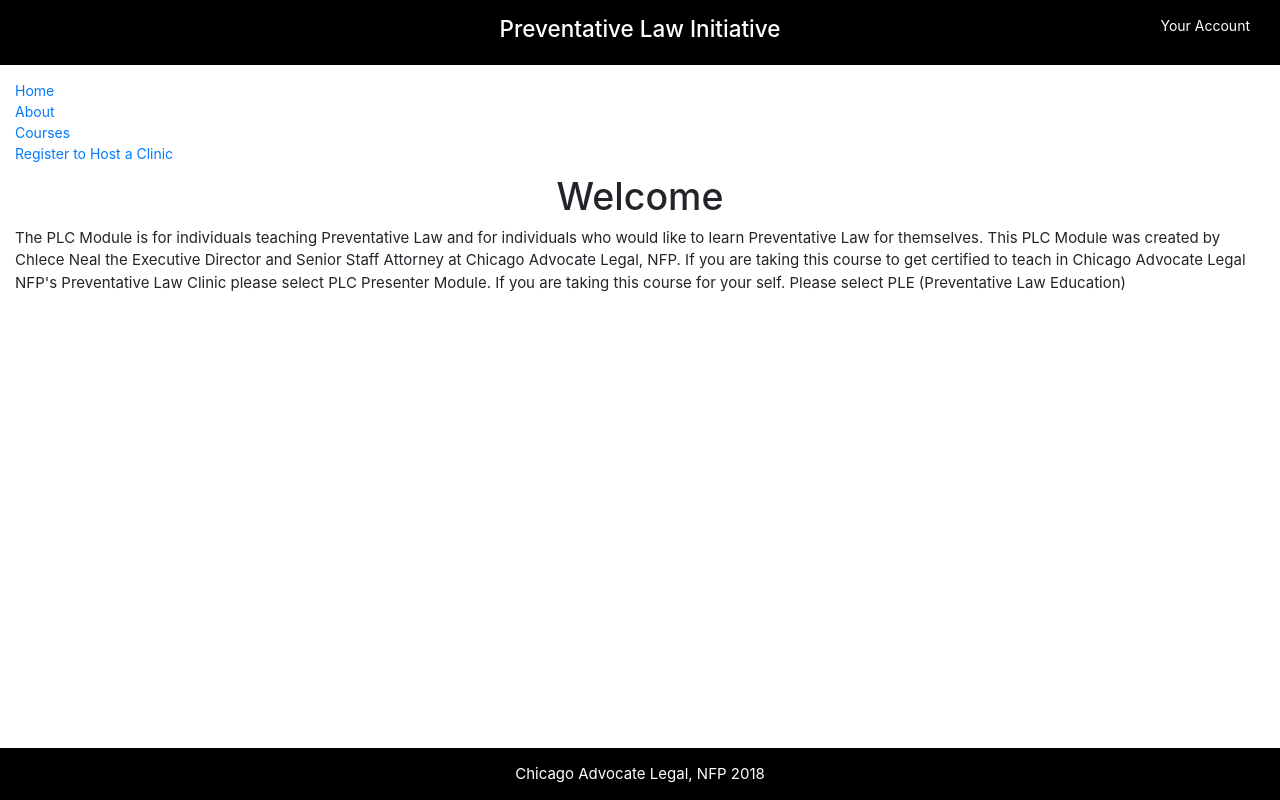
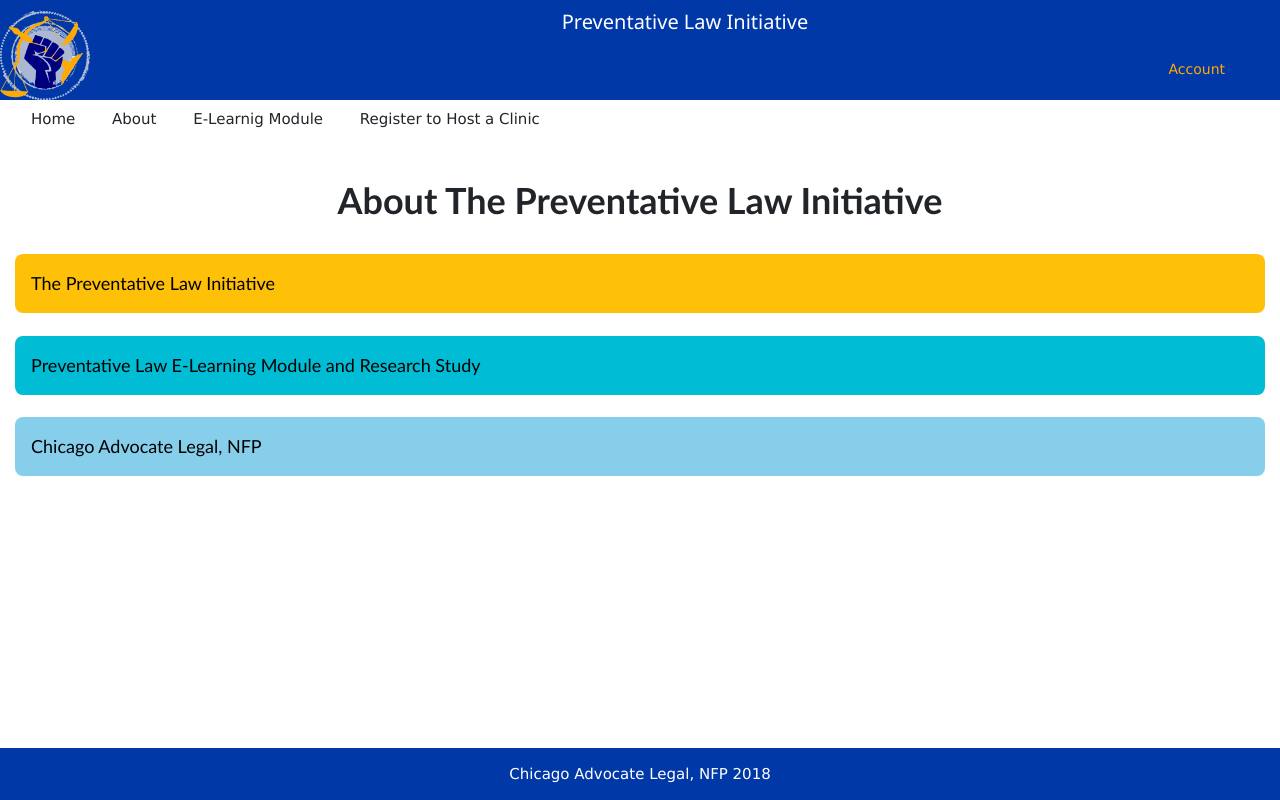
Before and after one commit to CNWNMURRAY/PLI-COMP490, a Django app: page /PLCert/ in a window 1280 px wide. Run offline with Django 3.2, Linux system fonts and the light colour scheme; some libraries are stand-ins or nearby versions.

Commit message:
working on design
no real issues at this point

```diff
--- a/PLI/PLCert/templates/PLCert/index.html
+++ b/PLI/PLCert/templates/PLCert/index.html
@@ -3,24 +3,62 @@
 {% block content %}
 
 
+<h1 style="font-family:calibri;"><strong> About The Preventative Law Initiative</strong></h1><br>
 
+<div class="about_container">
 
-    <h1> Welcome </h1>
-<div class ="home_container">
-    <p class="introduction">
-        The PLC Module is for individuals teaching Preventative Law and for individuals
-    who would like to learn  Preventative Law for themselves.
-    This PLC Module was created by Chlece Neal the Executive Director and Senior Staff
-    Attorney at Chicago Advocate Legal, NFP.
-    If you are taking this course to get certified to teach in Chicago Advocate
-    Legal NFP's Preventative Law Clinic please select PLC Presenter Module.
-    If you are taking this course for your self. Please select PLE (Preventative
-    Law Education)
-    </p>
+        <button style="color:#0038a8;font-family:calibri;" onclick="myFunction('Demo1')" class="w3-btn w3-block w3-padding-16 w3-round-large  w3-large w3-amber w3-left-align">The Preventative Law Initiative</button><br>
+        <div id="Demo1" class="w3-container w3-hide">
+        <p style="font-family:calibri;">The Preventative Law Initiative is a project focusing on reducing the finacial and emtional
+        cost of civil ligitgation on self represented litigants by prodividng legal information education.
+        Chicago Advocate Legal, NFP (CAL),provides legal education workshops to the community on various housing and family law topics.</p>
+        </div>
+
+        <button style="color:#0038a8;font-family:calibri;" onclick="myFunction2('Demo2')" class="w3-btn w3-block w3-padding-16 w3-round-large w3-large w3-cyan w3-left-align">Preventative Law E-Learning Module and Research Study</button><br>
+        <div id="Demo2" class="w3-container w3-hide">
+        <p style="font-family:calibri;">The Preventative E-Learning Module is designed to improve non-lawyers understanding of the civil legal process.</p>
+        </div>
+
+        <button style="color:#0038a8;font-family:calibri;" onclick="myFunction3('Demo3')" class="w3-btn w3-block w3-padding-16 w3-round-large w3-large w3-light-blue w3-left-align"<a href=http://www.chicagoadvocatelegal.com/>Chicago Advocate Legal, NFP</a></button><br>
+        <div id="Demo3" class="w3-container w3-hide">
+        <p style="font-family:calibri;">Chicago Advocate Legal, NFP is a non-profit law firm dedicated to providing affordable and accessible civil legal services to low and middle income individuals in the Cook County area.</p>
+        </div>
+
+        </div>
+        <script>
+        function myFunction(id) {
+            var x = document.getElementById(id);
+            if (x.className.indexOf("w3-show") == -1) {
+                x.className += " w3-show";
+            } else {
+                x.className = x.className.replace(" w3-show", "");
+            }
+        }
+        </script>
+
+        <script>
+                function myFunction2(id) {
+                    var x = document.getElementById(id);
+                    if (x.className.indexOf("w3-show") == -1) {
+                        x.className += " w3-show";
+                    } else {
+                        x.className = x.className.replace(" w3-show", "");
+                    }
+                }
+        </script>
+
+        <script>
+                function myFunction3(id) {
+                    var x = document.getElementById(id);
+                    if (x.className.indexOf("w3-show") == -1) {
+                        x.className += " w3-show";
+                    } else {
+                        x.className = x.className.replace(" w3-show", "");
+                    }
+                }
+        </script>
+
 </div>
 
 
-
-
-
 {% endblock %}
--- a/PLI/PLCert/templates/PLCert/layout.html
+++ b/PLI/PLCert/templates/PLCert/layout.html
@@ -4,79 +4,158 @@
 <style>
 
         header {
-            padding: 1em;
-            position: fixed;
+            position: absolute;
             top:0;
             left:0;
             color: white;
-            background-color: black;
+            background-color: #0038a8;
             text-align: center;
             width: 100%;
         }
+
         footer {
             padding: 1em;
             position: fixed;
             bottom:0;
             left:0;
             color: white;
-            background-color: black;
+            background-color: #0038a8;
             text-align: center;
             width: 100%;
         }
 
-        h1 {
-            clear: left;
-            text-align: center;
+        img {
+            float:left;
+            top:0;
         }
 
-        .navbar-nav{
-            float: left;
-            display: block;
-            margin-top: 80px;
-            padding-bottom: 10px;
-            font-size: 14px;
-
+        h1 {
+            text-align: center;
+            clear: both;
+            position: relative;
+            padding-top: 30px;
+            color:#0038a8;
         }
 
+
         .dropbtn {
-            background-color:black;
-            color: white;
+            background-color: #0038a8;
+            color: #ffaa00;
             padding: 15px;
             font-size: 14px;
             border: none;
             cursor: pointer;
+            border-radius: 8px;
+            margin-right:40px;
         }
 
         .dropdown {
             position: relative;
             display: inline-block;
+            border-radius: 8px;
         }
 
         .dropdown-content {
             display: none;
-            right: 0;
-            background-color:whitesmoke;
-
+            position: absolute;
+            background-color: #f9f9f9;
+            min-width: 115px;
             box-shadow: 0px 8px 16px 0px rgba(0,0,0,0.2);
             z-index: 1;
+            border-radius: 8px;
         }
 
         .dropdown-content a {
             color: black;
-            padding: 10px 10px;
+            padding: 12px 16px;
             text-decoration: none;
             display: block;
+            border-radius: 8px;
         }
 
-        .dropdown-content a:hover {background-color:black}
+        .dropdown-content a:hover {background-color: #f1f1f1}
 
         .dropdown:hover .dropdown-content {
             display: block;
         }
 
-        .dropdown:hover .dropbtn {
-            background-color: black;
+
+        .dropbtn:hover {
+            background-color: #0038a8;
         }
+
+        div .topnav {
+            margin-top: 100px;
+
+        }
+
+        .button1 {
+            background-color: rgb(201, 164, 44);
+            border: none;
+            color: white;
+            padding: 16px 32px;
+            text-align: center;
+            text-decoration: none;
+            display: inline-block;
+            font-size: 16px;
+            margin: 4px 2px;
+            -webkit-transition-duration: 0.4s; /* Safari */
+            transition-duration: 0.4s;
+            cursor: pointer;
+
+        }
+
+        .button1 {
+            background-color: white;
+            color: black;
+            border: 2px solid #ffaa00;
+            border-radius: 8px;
+        }
+
+        .button1:hover {
+            background-color:#ffaa00;
+            color: white;
+        }
+
+        .button2 {
+            background-color: white;
+            color: black;
+            border: 2px solid #0038a8;
+            border-radius: 8px;
+        }
+
+        .button2:hover {
+            background-color: #0038a8;
+            color: white;
+        }
+
+
+        input, select {
+            width: 100%;
+            padding: 6px 8px;
+            display: inline-block;
+            border: 1px solid#abb9d4;
+            border-radius: 4px;
+            box-sizing: border-box;
+        }
+
+        input[type=submit] {
+            width: 100%;
+            background-color: #0038a8;
+            color: white;
+            padding: 8px 10px;
+            margin: 8px 0;
+            border: none;
+            border-radius: 4px;
+            cursor: pointer;
+            border-radius: 15px;
+        }
+
+        input[type=submit]:hover {
+            background-color: #0038a8;
+        }
+
+
 
 
 
@@ -93,12 +172,15 @@
   <meta name="description" content="The HTML5 Herald">
   <meta name="author" content="SitePoint">
 
+  <!--
   <link rel="stylesheet" href="{% static 'css/layout.css' %}">
+   -->
 
-  <!-- Compiled and minified CSS -->
+  <!-- Compiled and minified CSS
   <link rel="stylesheet" href="https://cdnjs.cloudflare.com/ajax/libs/materialize/0.100.2/css/materialize.min.css">
-
+ -->
   <link rel="stylesheet" href="https://maxcdn.bootstrapcdn.com/bootstrap/4.0.0/css/bootstrap.min.css" integrity="sha384-Gn5384xqQ1aoWXA+058RXPxPg6fy4IWvTNh0E263XmFcJlSAwiGgFAW/dAiS6JXm" crossorigin="anonymous">
+  <link rel="stylesheet" href="https://www.w3schools.com/w3css/4/w3.css">
 
   <link rel="shortcut icon" href="favicon.ico">
   <link rel="icon" href="favicon.ico">
@@ -119,24 +201,28 @@
 <body>
 <div class="container-fluid">
     <header class="main">
-        <h4> Preventative Law Initiative</h4>
-    </header>
+        <h4><img src="/static/images/logo.png" alt="HTML5 Icon" style="width:90px;height:90px;">Preventative Law Initiative</h4>
         <div class="dropdown" style="float:right;">
-     <button class="dropbtn" >Your Account</button>
+                <button class="dropbtn" >Account</button>
                     <div class="dropdown-content">
                            <a href="/PLCert/LogoutReg">Logout</a>
                            <a href="/admin">Admin</a>
                            <a href="/PLCert/Help">Help</a>
                    </div>
                </div>
+    </header>
 
 
-    <div class="navbar-nav">
-          <li><a href="/PLCert">Home</a></li>
-          <li><a href="/PLCert/about">About</a></li>
-          <li><a href="/PLCert/courses">Courses</a></li>
-          <li><a href="/PLCert/events">Register to Host a Clinic</a></li>
+
+
+
+    <div class="topnav">
+          <a href="/PLCert" class="w3-bar-item w3-button w3-mobile">Home</a>
+          <a href="/PLCert/about" class="w3-bar-item w3-button w3-mobile">About</a>
+          <a href="/PLCert/courses" class="w3-bar-item w3-button w3-mobile">E-Learnig Module</a>
+          <a href="/PLCert/events" class="w3-bar-item w3-button w3-mobile">Register to Host a Clinic</a>
     </div>
+
     <!-- anything in the block content will show up only on the index page-->
         {% block content %}
         {% endblock %}
--- a/PLI/PLCert/urls.py
+++ b/PLI/PLCert/urls.py
@@ -11,5 +11,6 @@
     url(r'^courses/$', views.courses, name ='courses'),
     url(r'^profile/$', views.profile, name ='profile'),
     url(r'^events/$', views.events, name ='events'),
+    url(r'^courselist/$', views.courselist, name ='courselist'),
 
 ];
--- a/PLI/PLCert/views.py
+++ b/PLI/PLCert/views.py
@@ -37,3 +37,6 @@
 
 def profile(request):
     return render(request, 'PLCert/Profile.html')
+
+def courselist(request):
+    return render(request, 'PLCert/courselist.html')
```
Also changed, not shown: PLI/PLCert/templates/PLCert/about.html (+12 -20 lines), PLI/PLCert/templates/PLCert/courselist.html (added, +13 -0 lines), PLI/PLCert/templates/PLCert/courses.html (+6 -9 lines), PLI/PLCert/templates/PLCert/events.html (+18 -7 lines), Resources/scrap.html (+7 -1 lines), PLI/PLCert/static/images/logo.png (added). Lines whose indentation alone changed are shown as unchanged.
